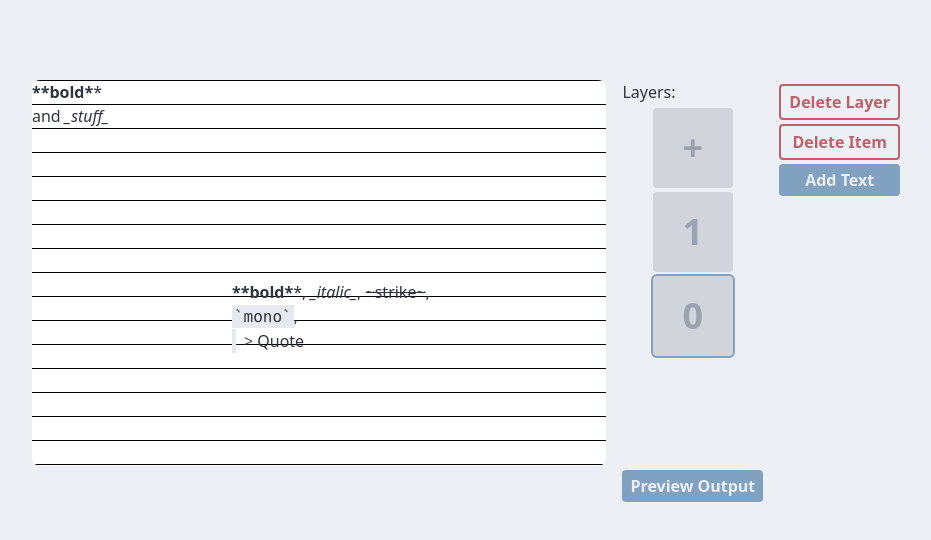
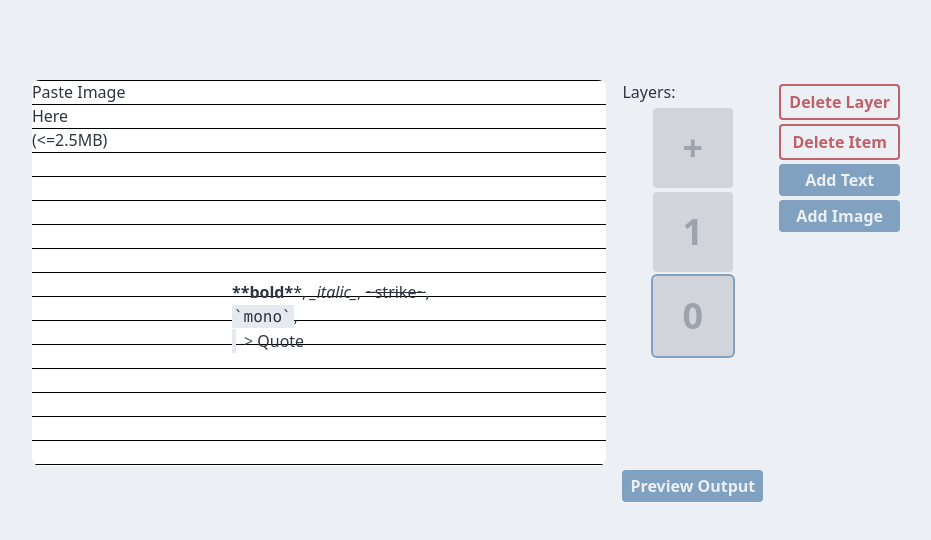
Before and after one commit to SRugina/flashcard-webapp, a Next.js app: page / in a window 1280 px wide. Shown: the top 540 px of the page, without its empty margins (174-1105 px from the left). Built offline with nearby package versions, Linux system fonts and the light colour scheme.

Commit message:
Add #3 Flashcard images
Closes #3

```diff
--- /dev/null
+++ b/components/CardImage.tsx
@@ -0,0 +1,47 @@
+import { Dispatch } from "react";
+import blobToBase64 from "../utils/blobToBase64";
+
+const CardImage = ({
+  content,
+  setContent,
+}: {
+  content: string;
+  setContent: Dispatch<string>;
+}) => {
+  return (
+    <div
+      onPaste={async (e) => {
+        // Filter the image items only
+        const items: Array<DataTransferItem> = [].slice
+          .call(e.clipboardData.items)
+          .filter(
+            (item: DataTransferItem) => item.type.indexOf("image") !== -1
+          );
+        if (items.length === 0) {
+          return;
+        }
+
+        const item = items[0];
+        // Get the blob of image
+        const blob = item.getAsFile();
+        if (blob!.size / 1000000 > 2.5) {
+          // do not allow images larger than 2.5MB
+          return;
+        }
+        setContent(await blobToBase64(blob!));
+      }}
+    >
+      {content ? (
+        <img
+          src={content}
+          draggable={false}
+          className="w-full h-full object-cover"
+        />
+      ) : (
+        "Paste Image Here (<=2.5MB)"
+      )}
+    </div>
+  );
+};
+
+export default CardImage;
--- a/components/CardItem.tsx
+++ b/components/CardItem.tsx
@@ -2,11 +2,12 @@ import { SyntheticEvent, useEffect, useRef, useState } from "react";
 import Draggable, { DraggableData, DraggableEvent } from "react-draggable";
 import { Resizable, ResizeCallbackData } from "react-resizable";
 import { useGlobal } from "../providers/GlobalProvider";
+import CardImage from "./CardImage";
 import CardText from "./CardText";
 
 export type CardItemData = {
   id: number;
-  type: "text";
+  type: "text" | "image";
   left: number;
   top: number;
   width: number;
@@ -83,9 +84,9 @@ const CardItem = ({
         >
           <div
             onFocus={() => setActiveItem(id)}
-            className={`absolute inline-block rounded hover-handles overflow-hidden overflow-y-auto ${
+            className={`absolute inline-block rounded hover-handles overflow-hidden ${
               type === "text"
-                ? "focus-within:outline-none focus-within:ring-2 focus-within:ring-nord9"
+                ? "overflow-y-auto focus-within:outline-none focus-within:ring-2 focus-within:ring-nord9"
                 : ""
             }`}
             style={{ width: size.width, height: size.height }}
@@ -95,6 +96,9 @@ const CardItem = ({
             {type === "text" ? (
               // eslint-disable-next-line @typescript-eslint/no-unsafe-assignment
               <CardText content={content} setContent={setContent} />
+            ) : type === "image" ? (
+              // eslint-disable-next-line @typescript-eslint/no-unsafe-assignment
+              <CardImage content={content} setContent={setContent} />
             ) : (
               <></>
             )}
--- a/components/Editor.tsx
+++ b/components/Editor.tsx
@@ -10,6 +10,7 @@ const Editor = () => {
     deleteCurrentLayer,
     deleteCurrentItem,
     addTextItem,
+    addImageItem,
   } = useGlobal();
   return (
     <div className="flex mx-auto justify-center">
@@ -74,6 +75,13 @@ const Editor = () => {
         >
           Add Text
         </button>
+        <button
+          type="button"
+          className="mt-1 font-semibold py-1 px-2 text-nord6 rounded bg-nord9 hover:bg-nord10 focus:bg-nord10"
+          onClick={() => addImageItem()}
+        >
+          Add Image
+        </button>
       </div>
     </div>
   );
--- a/providers/GlobalProvider.tsx
+++ b/providers/GlobalProvider.tsx
@@ -20,6 +20,7 @@ export type GlobalData = {
   updateItem: (itemId: number, layerId: number, data: updateItemData) => void;
   deleteCurrentItem: () => void;
   addTextItem: () => void;
+  addImageItem: () => void;
 };
 
 // Create a context that will hold the values that we are going to expose to our components.
@@ -67,16 +68,12 @@ export const GlobalProvider = ({ children }: Props) => {
       contents: [
         {
           id: 0,
-          type: "text",
+          type: "image",
           left: 0,
           top: 0,
           width: 100,
           height: 100,
-          contents: [
-            {
-              children: [{ text: "**bold** and _stuff_" }],
-            },
-          ],
+          contents: "",
         },
       ],
     },
@@ -172,6 +169,29 @@ export const GlobalProvider = ({ children }: Props) => {
     );
   };
 
+  const addImageItem = () => {
+    setLayers(
+      [...layers].map((layer) => {
+        if (layer.id === activeLayer) {
+          const newContents = [
+            ...layer.contents,
+            {
+              id: layer.contents[layer.contents.length - 1]?.id + 1 || 0,
+              type: "image",
+              left: 0,
+              top: 0,
+              width: 200,
+              height: 200,
+              contents: "",
+            } as CardItemData,
+          ];
+          return { ...layer, contents: newContents };
+        }
+        return layer;
+      })
+    );
+  };
+
   const values = useMemo(
     () => ({
       layers,
@@ -184,6 +204,7 @@ export const GlobalProvider = ({ children }: Props) => {
       updateItem,
       deleteCurrentItem,
       addTextItem,
+      addImageItem,
     }),
     // eslint-disable-next-line react-hooks/exhaustive-deps
     [activeLayer, layers, activeItem]
--- /dev/null
+++ b/utils/blobToBase64.ts
@@ -0,0 +1,9 @@
+export default async function (blob: Blob): Promise<string> {
+  const reader = new FileReader();
+  reader.readAsDataURL(blob);
+  return new Promise((resolve) => {
+    reader.onloadend = () => {
+      resolve(reader.result as string);
+    };
+  });
+}
```
